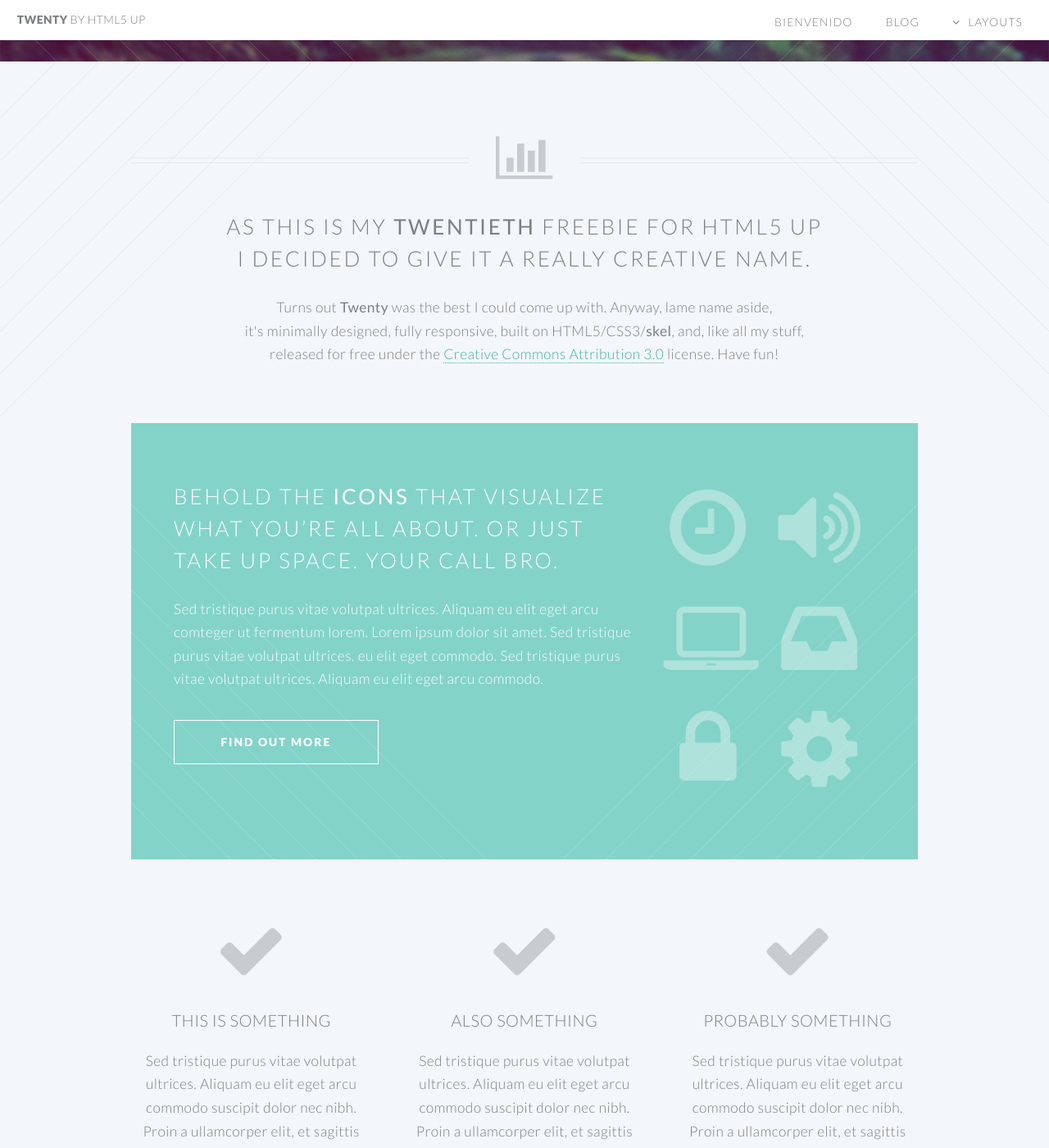
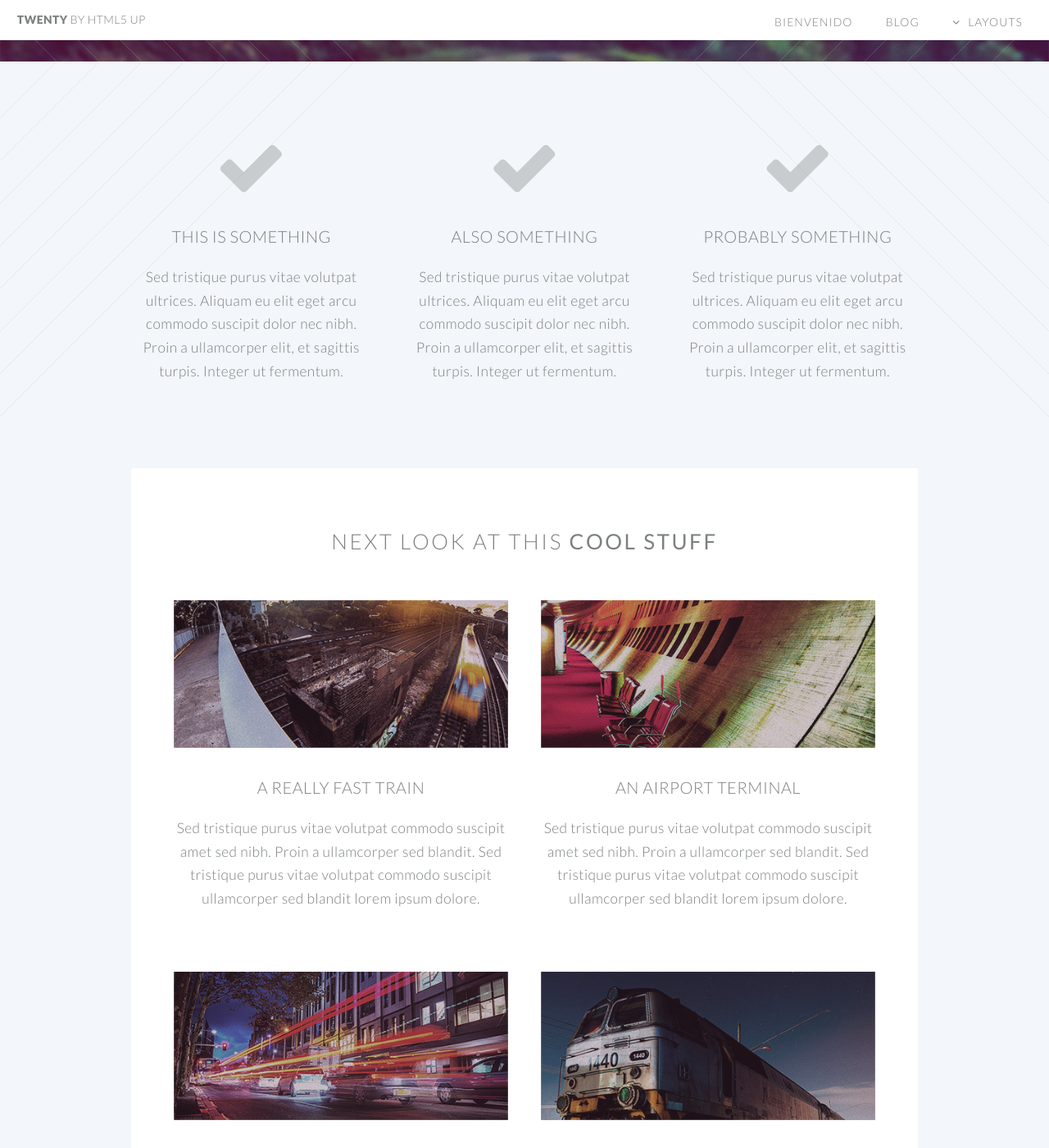
Before and after one commit to Vico2001/Vico2001.github.io, a Jekyll site: the page built from index.html, in a window 1280 px wide and 1400 px high, scrolled down 525 px. Shown: the whole window at 82% size. Built offline with Jekyll 4.4.1, drawn with Linux system fonts in a browser that asks for light colours.

Commit message:
Update index.html

```diff
--- a/index.html
+++ b/index.html
@@ -3,50 +3,6 @@ layout: landing-page
 ---
 		<!-- Main -->
 			<article id="main">
-
-				<header class="special container">
-					<span class="icon fa-bar-chart-o"></span>
-					<h2>As this is my <strong>twentieth</strong> freebie for HTML5 UP
-					<br />
-					I decided to give it a really creative name.</h2>
-					<p>Turns out <strong>Twenty</strong> was the best I could come up with. Anyway, lame name aside,
-					<br />
-					it's minimally designed, fully responsive, built on HTML5/CSS3/<strong>skel</strong>,
-					and, like all my stuff,
-					<br />
-					released for free under the <a href="http://html5up.net/license">Creative Commons Attribution 3.0</a> license. Have fun!</p>
-				</header>
-
-				<!-- One -->
-					<section class="wrapper style2 container special-alt">
-						<div class="row half">
-							<div class="8u">
-
-								<header>
-									<h2>Behold the <strong>icons</strong> that visualize what you’re all about. or just take up space. your call bro.</h2>
-								</header>
-								<p>Sed tristique purus vitae volutpat ultrices. Aliquam eu elit eget arcu comteger ut fermentum lorem. Lorem ipsum dolor sit amet. Sed tristique purus vitae volutpat ultrices. eu elit eget commodo. Sed tristique purus vitae volutpat ultrices. Aliquam eu elit eget arcu commodo.</p>
-								<footer>
-									<ul class="buttons">
-										<li><a href="#" class="button">Find Out More</a></li>
-									</ul>
-								</footer>
-
-							</div>
-							<div class="4u skel-cell-important">
-
-								<ul class="featured-icons">
-									<li><span class="icon fa-clock-o"><span class="label">Feature 1</span></span></li>
-									<li><span class="icon fa-volume-up"><span class="label">Feature 2</span></span></li>
-									<li><span class="icon fa-laptop"><span class="label">Feature 3</span></span></li>
-									<li><span class="icon fa-inbox"><span class="label">Feature 4</span></span></li>
-									<li><span class="icon fa-lock"><span class="label">Feature 5</span></span></li>
-									<li><span class="icon fa-cog"><span class="label">Feature 6</span></span></li>
-								</ul>
-
-							</div>
-						</div>
-					</section>
 
 				<!-- Two -->
 					<section class="wrapper style1 container special">
```
